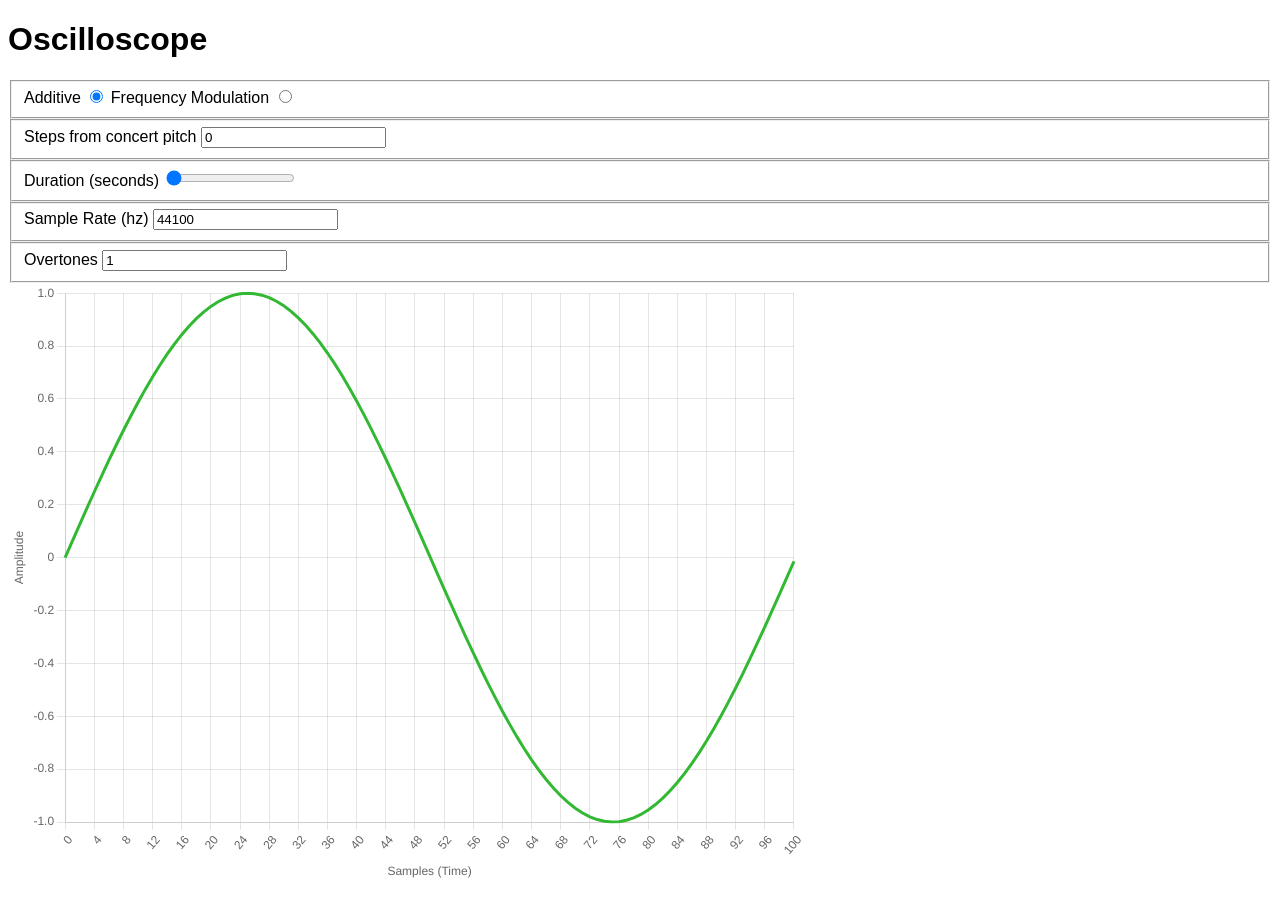
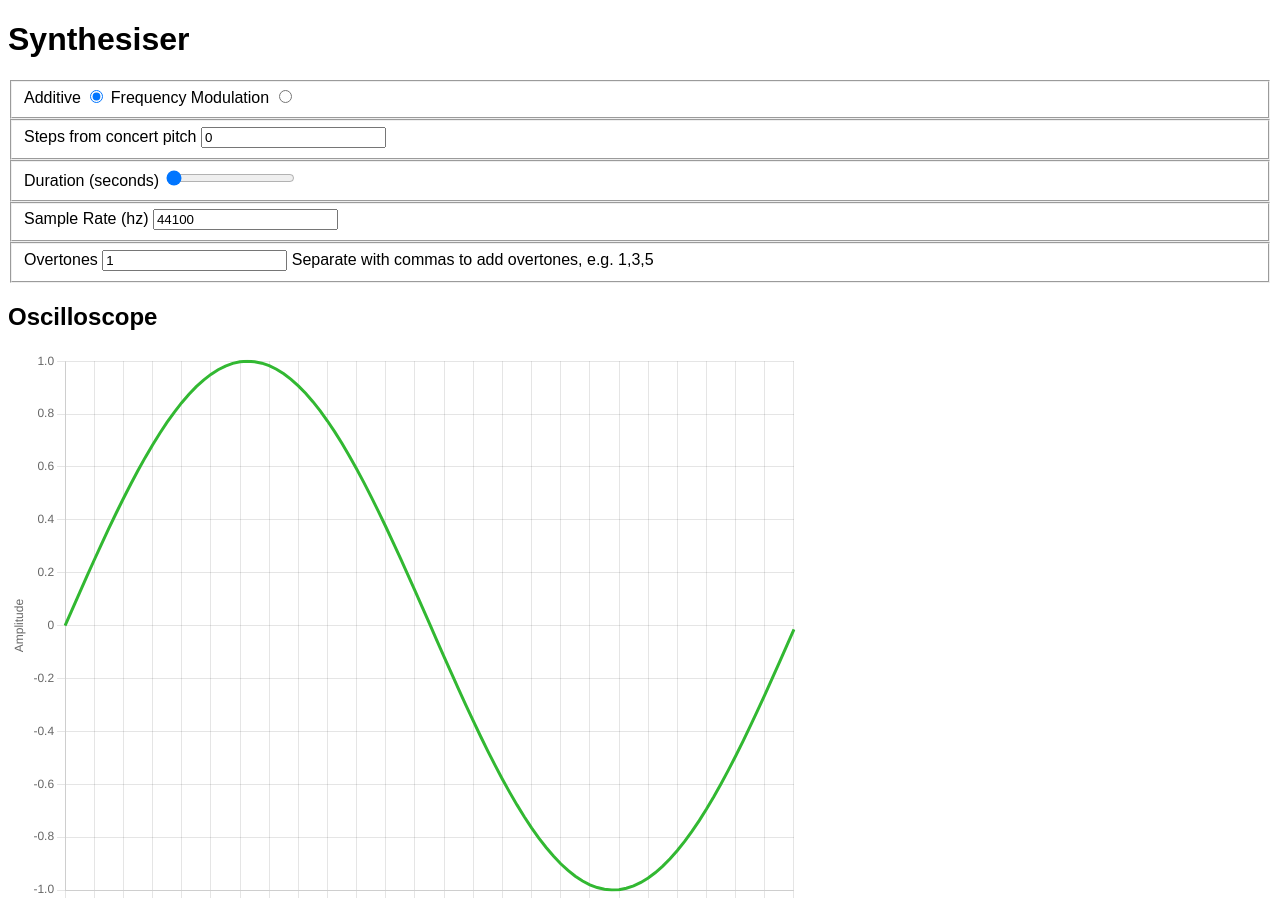
Before and after one commit to dmgarland/synth-oscilloscope, a plain HTML site: page index.html in a window 1280 px wide. Shown: the top 898 px of the page. Drawn offline with Linux system fonts and the light colour scheme.

Commit message:
Separating out into files

```diff
--- a/index.html
+++ b/index.html
@@ -9,7 +9,8 @@
     </head>
 
     <body>
-        <h1>Oscilloscope</h1>
+        <h1>Synthesiser</h1>
+
         <fieldset>
             <label for="add">Additive</label>
             <input type="radio" id="add" name="synth" value="add" checked onchange="update()" />
@@ -36,6 +37,7 @@
         <fieldset id="add-fields">
             <label for="overtones">Overtones</label>
             <input type="text" id="overtones" value="1" onchange="update()" />
+            <span>Separate with commas to add overtones, e.g. 1,3,5</span>
         </fieldset>
 
         <fieldset id="fm-fields" style="display: none">
@@ -46,8 +48,10 @@
         </fieldset>
 
 
+        <h2>Oscilloscope</h2>
         <canvas id="oscilloscope" width="800" height="600"></canvas>
 
         <script src="js/synth.js"></script>
+        <script src="js/main.js"></script>
     </body>
 </html>
--- /dev/null
+++ b/js/main.js
@@ -0,0 +1,102 @@
+var chart;
+var max_sample = 101;
+
+function update() {
+    var steps = parseInt(document.getElementById('steps').value);
+    var overtones = document.getElementById('overtones').value.split(",");
+    var seconds = parseInt(document.getElementById('duration').value);
+    var sampleRate = parseInt(document.getElementById('sample_rate').value);
+    var mod_freq = parseInt(document.getElementById('mod_freq').value);
+    var mod_amount = parseInt(document.getElementById('mod_amount').value);
+    var harmonics = overtones.map(function(overtone) { return { overtone: parseInt(overtone), phase: 0.0 };});
+    var synthMethod = document.querySelector('input[name="synth"]:checked').value;
+    var synth;
+
+    var sampleRateChanged = function(pcm_data) {
+        max_sample = findLastSampleInFirstPhase(pcm_data);
+    };
+
+    if(synthMethod === 'add') {
+        synth = new AddSynth({ steps, overtones, seconds, sampleRate, harmonics, sampleRateChanged });
+        document.getElementById('add-fields').setAttribute("style", "display: block;");
+        document.getElementById('fm-fields').setAttribute("style", "display: none;");
+    }
+    else {
+        synth = new FMSynth({ steps, seconds, sampleRate, mod_freq, mod_amount, sampleRateChanged });
+        document.getElementById('add-fields').setAttribute("style", "display: none;");
+        document.getElementById('fm-fields').setAttribute("style", "display: block;");
+    }
+    synth.init();
+    synth.sound();
+    plotOscilloscope(synth.buffer.getChannelData(0).slice(0, max_sample));
+}
+
+function initOscilloscope() {
+    var ctx = document.getElementById('oscilloscope').getContext('2d');
+    var data = {
+        labels: [],
+        datasets: [{
+            data: []
+        }]
+    };
+    chart = new Chart(ctx, {
+        type: 'line',
+        data: data,
+        options: {
+            plugins: {
+                legend: {
+                    display: false
+                }
+            },
+            elements: {
+                point: {
+                    radius: 0
+                },
+                line: {
+                    borderColor: '#32b832'
+                }
+            },
+            scales: {
+                x: {
+                    title: {
+                        display: true,
+                        text: 'Samples (Time)'
+                    }
+                },
+                y: {
+                    title: {
+                        display: true,
+                        text: 'Amplitude'
+                    }
+                }
+            },
+            responsive: false
+        }
+    });
+}
+
+function findLastSampleInFirstPhase(pcm_data) {
+    var negative = false;
+    for(var i = 0; i < pcm_data.length; i++) {
+        if(pcm_data[i] < 0) {
+            negative = true;
+        }
+        if(negative && pcm_data[i] > 0) {
+            return i;
+        }
+    }
+}
+
+function plotOscilloscope(pcm_data) {
+
+    chart.data.labels = Array.from(pcm_data.keys());
+    chart.data.datasets = [
+        {
+            data: pcm_data
+        }
+    ];
+    chart.update();
+}
+
+initOscilloscope();
+update();
--- a/js/synth.js
+++ b/js/synth.js
@@ -5,15 +5,14 @@ const A = Math.pow(2, 1 / equal_temperament_steps); // Twelth root of 2 https://
 const TAU = Math.PI * 2; // ratio between circumfrence and radius in radians
 
 var audioCtx = new (window.AudioContext || window.webkitAudioContext)();
-var chart;
-var max_sample = 101;
 
-function Synth({ steps, overtones, seconds, sampleRate, harmonics }) {
+function Synth({ steps, overtones, seconds, sampleRate, harmonics, sampleRateChanged }) {
     this.steps = steps;
     this.overtones = overtones;
     this.seconds = seconds;
     this.sample_rate = sampleRate;
     this.harmonics = harmonics;
+    this.sampleRateChanged = sampleRateChanged;
 }
 
 Synth.prototype.init = function() {
@@ -25,10 +24,7 @@ Synth.prototype.init = function() {
         var pcm_data = this.buffer.getChannelData(channel);
         this.fillBuffer(pcm_data);
 
-        if(prevSampleRate !== audioCtx.sampleRate) {
-            max_sample = findLastSampleInFirstPhase(pcm_data);
-        }
-        plotOscilloscope(pcm_data.slice(0, max_sample));
+        if(prevSampleRate !== audioCtx.sampleRate) this.sampleRateChanged(pcm_data);
     }
 }
 
@@ -50,8 +46,8 @@ Synth.prototype.sound = function() {
 
 
 
-function AddSynth({ steps, overtones, seconds, sampleRate, harmonics }) {
-    Synth.call(this, { steps, overtones, seconds, sampleRate, harmonics });
+function AddSynth({ steps, overtones, seconds, sampleRate, harmonics, sampleRateChanged }) {
+    Synth.call(this, { steps, overtones, seconds, sampleRate, harmonics, sampleRateChanged });
 }
 
 AddSynth.prototype = new Synth({});
@@ -71,8 +67,8 @@ AddSynth.prototype.fillBuffer = function(pcm_data) {
     }
 }
 
-function FMSynth({ steps, overtones, seconds, sampleRate, mod_freq, mod_amount }) {
-    Synth.call(this, { steps, seconds, sampleRate });
+function FMSynth({ steps, overtones, seconds, sampleRate, mod_freq, mod_amount, sampleRateChanged }) {
+    Synth.call(this, { steps, seconds, sampleRate, sampleRateChanged });
     this.mod_freq = mod_freq;
     this.mod_amount = mod_amount;
     this.phase = 0.0;
@@ -94,99 +90,3 @@ FMSynth.prototype.fillBuffer = function(pcm_data) {
         this.mod_phase = (this.mod_phase + mod_increment) % 1.0;
     }
 }
-
-
-function update() {
-    var steps = parseInt(document.getElementById('steps').value);
-    var overtones = document.getElementById('overtones').value.split(",");
-    var seconds = parseInt(document.getElementById('duration').value);
-    var sampleRate = parseInt(document.getElementById('sample_rate').value);
-    var mod_freq = parseInt(document.getElementById('mod_freq').value);
-    var mod_amount = parseInt(document.getElementById('mod_amount').value);
-    var harmonics = overtones.map(function(overtone) { return { overtone: parseInt(overtone), phase: 0.0 };});
-    var synthMethod = document.querySelector('input[name="synth"]:checked').value;
-    var synth;
-
-    if(synthMethod === 'add') {
-        synth = new AddSynth({ steps, overtones, seconds, sampleRate, harmonics });
-        document.getElementById('add-fields').setAttribute("style", "display: block;");
-        document.getElementById('fm-fields').setAttribute("style", "display: none;");
-    }
-    else {
-        synth = new FMSynth({ steps, seconds, sampleRate, mod_freq, mod_amount });
-        document.getElementById('add-fields').setAttribute("style", "display: none;");
-        document.getElementById('fm-fields').setAttribute("style", "display: block;");
-    }
-    synth.init();
-    synth.sound();
-}
-
-function initOscilloscope() {
-    var ctx = document.getElementById('oscilloscope').getContext('2d');
-    var data = {
-        labels: [],
-        datasets: [{
-            data: []
-        }]
-    };
-    chart = new Chart(ctx, {
-        type: 'line',
-        data: data,
-        options: {
-            plugins: {
-                legend: {
-                    display: false
-                }
-            },
-            elements: {
-                point: {
-                    radius: 0
-                },
-                line: {
-                    borderColor: '#32b832'
-                }
-            },
-            scales: {
-                x: {
-                    title: {
-                        display: true,
-                        text: 'Samples (Time)'
-                    }
-                },
-                y: {
-                    title: {
-                        display: true,
-                        text: 'Amplitude'
-                    }
-                }
-            },
-            responsive: false
-        }
-    });
-}
-
-function findLastSampleInFirstPhase(pcm_data) {
-    var negative = false;
-    for(var i = 0; i < pcm_data.length; i++) {
-        if(pcm_data[i] < 0) {
-            negative = true;
-        }
-        if(negative && pcm_data[i] > 0) {
-            return i;
-        }
-    }
-}
-
-function plotOscilloscope(pcm_data) {
-
-    chart.data.labels = Array.from(pcm_data.keys());
-    chart.data.datasets = [
-        {
-            data: pcm_data
-        }
-    ];
-    chart.update();
-}
-
-initOscilloscope();
-update();
```
Also changed, not shown: README.md (added).
